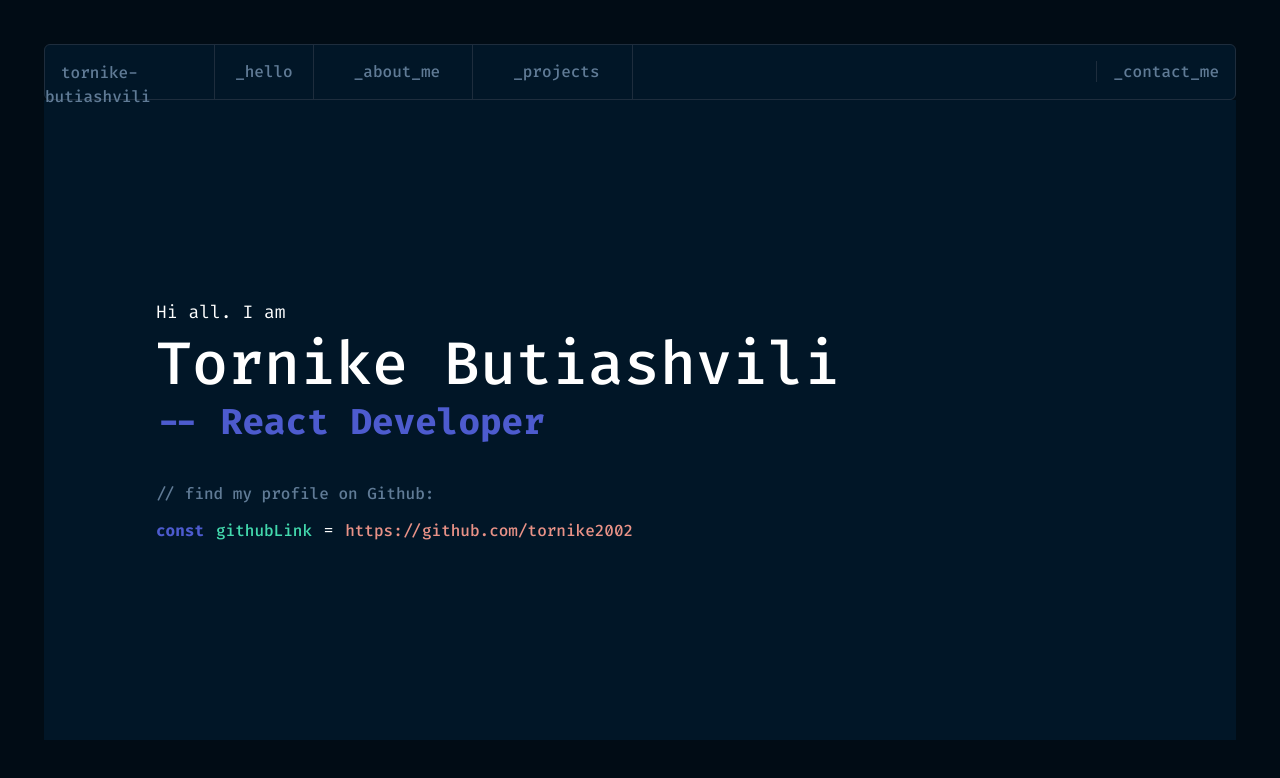
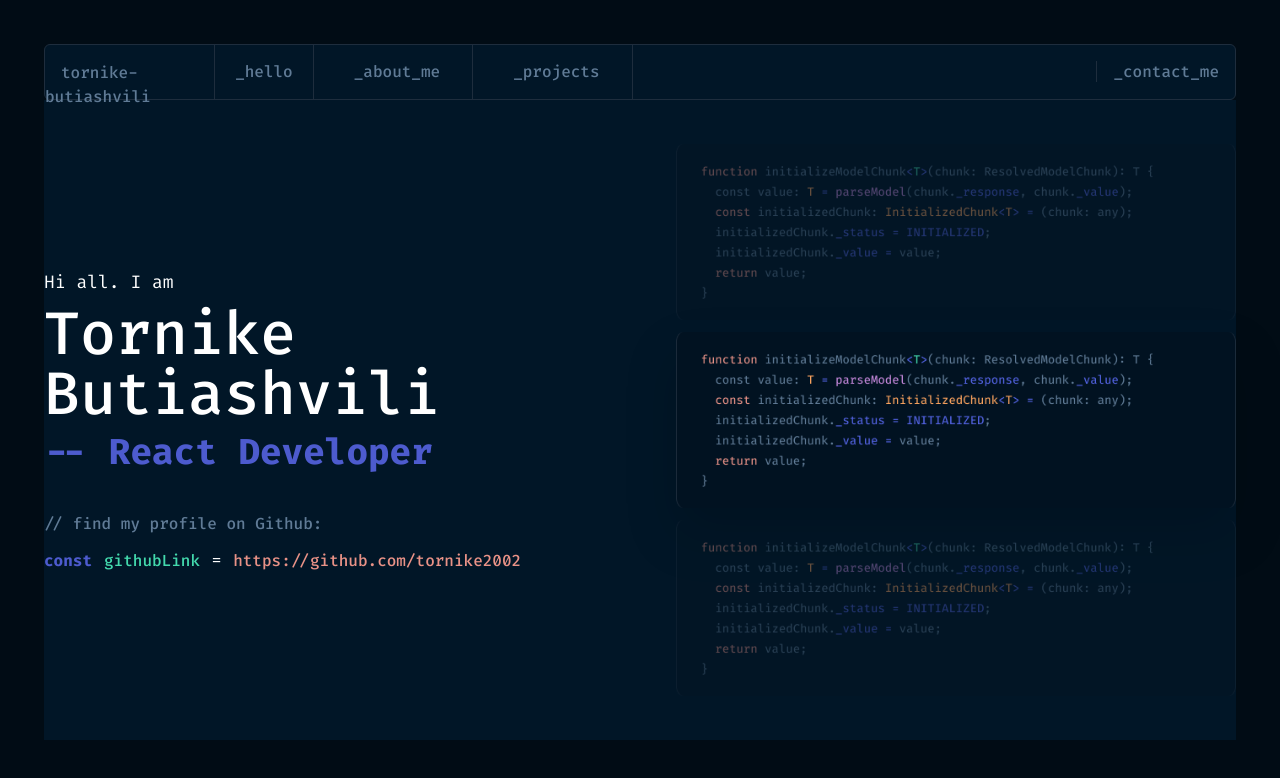
Before and after one commit to tornike2002/portfolio-website, a React (Vite) app: page / in a window 1280 px wide. Shown: the top 778 px of the page. Built offline with nearby package versions, Linux system fonts and the light colour scheme.

Commit message:
added 3 coding bg to header

```diff
--- a/src/components/header/Header.tsx
+++ b/src/components/header/Header.tsx
@@ -1,11 +1,15 @@
+import HeaderImages from "./HeaderImages";
+
 const Header: React.FC = () => {
   return (
+    <div className="min-h-[80vh] text-white bg-MainPrimary flex justify-around items-center">
       <div
-      className="min-h-[80vh] text-white bg-MainPrimary flex flex-col justify-center
-     pl-28 gap-10"
+        className=" bg-MainPrimary gap-10 flex flex-col"
       >
         <div className="flex flex-col gap-2 justify-center">
-        <p className="text-lg font-normal text-white font-Fira">Hi all. I am</p>
+          <p className="text-lg font-normal text-white font-Fira">
+            Hi all. I am
+          </p>
           <h1 className="font-Fira font-medium text-6xl text-white leading-[100%]">
             Tornike Butiashvili
           </h1>
@@ -36,6 +40,10 @@ const Header: React.FC = () => {
           </h1>
         </div>
       </div>
+      <div>
+        <HeaderImages />
+      </div>
+    </div>
   );
 };
 
--- /dev/null
+++ b/src/components/header/HeaderImages.tsx
@@ -0,0 +1,21 @@
+import codeBg from "../../assets/header/code-snippet-no-opacity.svg";
+const HeaderImages: React.FC = () => {
+  return (
+    <div className="flex flex-col gap-3">
+      <div
+        className="w-[560px] min-h-44 rounded-lg opacity-40 bg-no-repeat bg-center bg-cover"
+        style={{ backgroundImage: `url(${codeBg})` }}
+      ></div>
+      <div
+        className="w-[560px] min-h-44 rounded-lg bg-no-repeat bg-center bg-cover filter drop-shadow-2xl"
+        style={{ backgroundImage: `url(${codeBg})` }}
+      ></div>
+      <div
+        className="w-[560px] min-h-44 rounded-lg opacity-40 bg-no-repeat bg-center bg-cover"
+        style={{ backgroundImage: `url(${codeBg})` }}
+      ></div>
+    </div>
+  );
+};
+
+export default HeaderImages;
```
Lines whose indentation alone changed are shown as unchanged.
